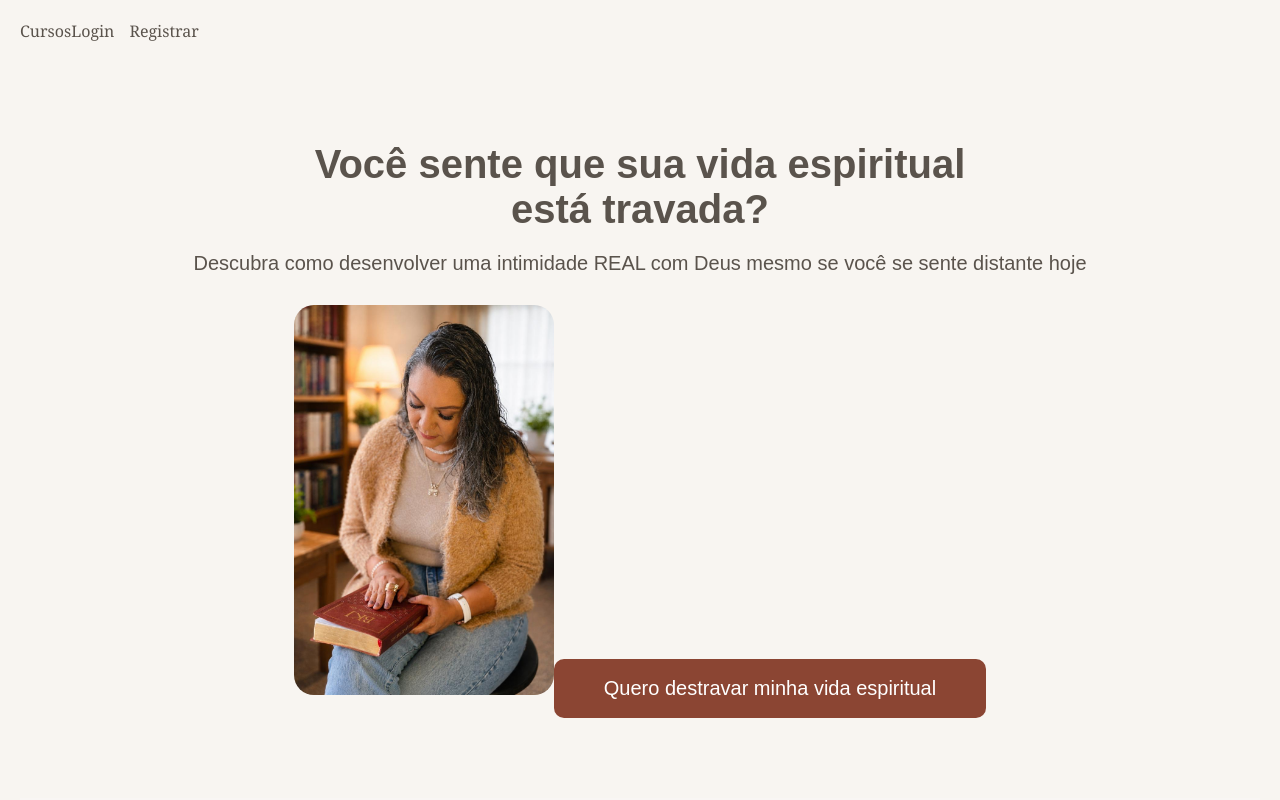
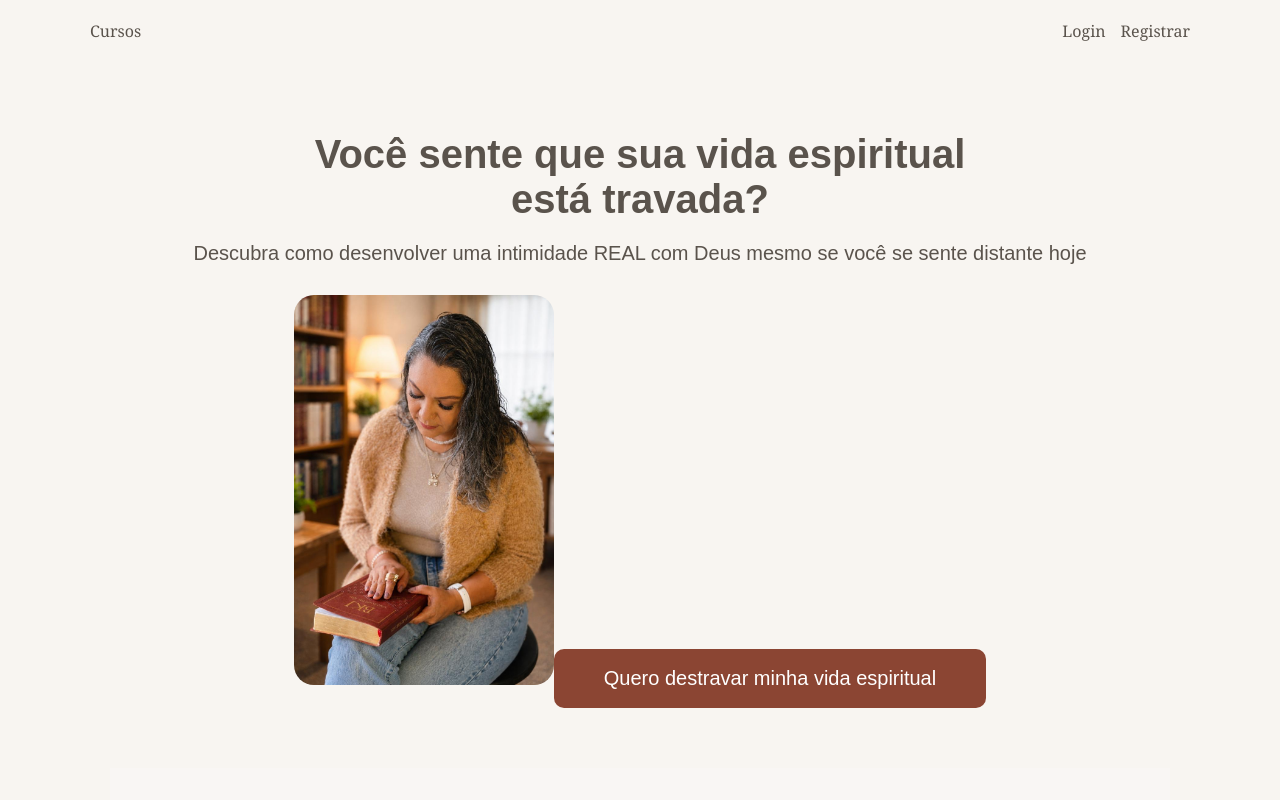
Before and after one commit to Mayra727/avivai-frontend, a React app: page /ebook in a window 1280 px wide. Shown: the top 800 px of the page. Built offline with nearby package versions, Linux system fonts and the light colour scheme; the HTML template or start-up script is replaced by a standard one.

Commit message:
layout ebook

```diff
--- a/src/App.tsx
+++ b/src/App.tsx
@@ -19,49 +19,47 @@ export default function App() {
   return (
     <div style={{ padding: "20px" }}>
 
-      <nav style={{ marginBottom: "20px" }}>
+<nav
+  style={{
+    display: "flex",
+    justifyContent: "space-between",
+    alignItems: "center",
+    maxWidth: "1100px",
+    margin: "0 auto 30px auto",
+  }}
+>
 
-        <Link to="/cursos">
-  Cursos
-</Link>
+  {/* ESQUERDA */}
+  <div style={{ display: "flex", gap: "20px" }}>
+    <Link to="/cursos">Cursos</Link>
+  </div>
+
+  {/* DIREITA */}
+  <div style={{ display: "flex", gap: "15px", alignItems: "center" }}>
 
     {!user && (
       <>
-            <Link to="/login" style={{ marginRight: "15px" }}>
-              Login
-            </Link>
-
-            <Link to="/register">
-              Registrar
-            </Link>
+        <Link to="/login">Login</Link>
+        <Link to="/register">Registrar</Link>
       </>
     )}
 
     {user && (
       <>
-            <Link to="/dashboard" style={{ marginRight: "15px" }}>
-              Dashboard
-            </Link>
-
-            <Link to="/meus-cursos" style={{ marginRight: "15px" }}>
-              Meus Cursos
-            </Link>
+        <Link to="/dashboard">Dashboard</Link>
+        <Link to="/meus-cursos">Meus Cursos</Link>
 
         {user.role === "produtor" && (
-              <Link to="/producer-dashboard" style={{ marginRight: "15px" }}>
-                Painel do Produtor
-              </Link>
+          <Link to="/producer-dashboard">Painel</Link>
         )}
 
-            <span style={{ marginRight: "10px" }}>
-              👤 {user.name}
-            </span>
+        <span>👤 {user.name}</span>
 
-            <button onClick={logout}>
-              Sair
-            </button>
+        <button onClick={logout}>Sair</button>
       </>
     )}
+
+  </div>
 
 </nav>
 
--- a/src/pages/EbookPage.tsx
+++ b/src/pages/EbookPage.tsx
@@ -15,10 +15,17 @@ export default function EbookPage() {
   }
 
   return (
-    <div style={{ fontFamily: "sans-serif" }}>
+    <div
+  style={{
+    fontFamily: "sans-serif",
+    maxWidth: "1100px",
+    margin: "0 auto",
+    padding: "0 20px"
+  }}
+>
 
       {/* HERO */}
-      <section style={{ padding: "80px 20px", textAlign: "center" }}>
+      <section style={{ padding: "60px 0px", textAlign: "center" }}>
         <h1 style={{ fontSize: "40px", maxWidth: "700px", margin: "0 auto" }}>
           Você sente que sua vida espiritual está travada?
         </h1>
@@ -56,7 +63,7 @@ export default function EbookPage() {
       </section>
 
       {/* DOR */}
-      <section style={{ padding: "60px 20px", textAlign: "center", background: "#f9f6f4" }}>
+      <section style={{ padding: "60px 0px", textAlign: "center", background: "#f9f6f4" }}>
         <h2>Se você sente isso, esse livro é pra você:</h2>
 
         <ul style={{ marginTop: "20px", lineHeight: "32px", listStyle: "none" }}>
@@ -83,7 +90,7 @@ export default function EbookPage() {
       </section>
 
       {/* TRANSFORMAÇÃO */}
-      <section style={{ padding: "60px 20px", textAlign: "center" }}>
+      <section style={{ padding: "60px 0px", textAlign: "center" }}>
         <h2>O que você vai viver:</h2>
 
         <ul style={{ marginTop: "20px", lineHeight: "32px", listStyle: "none" }}>
@@ -95,7 +102,7 @@ export default function EbookPage() {
       </section>
 
       {/* PRODUTO */}
-      <section style={{ padding: "80px 20px", textAlign: "center", background: "#f3ece8" }}>
+      <section style={{ padding: "60px 0px", textAlign: "center", background: "#f3ece8" }}>
         <h2>📘 Primeiros Conceitos: O Caminho da Intimidade</h2>
 
 <img
@@ -113,7 +120,7 @@ export default function EbookPage() {
           Volume 1 da Trilogia da Intimidade
         </p>
 
-        <p style={{ maxWidth: "600px", margin: "20px auto" }}>
+        <p style={{ maxWidth: "650px", margin: "20px auto" }}>
           Um guia prático para destravar sua vida espiritual
           e iniciar sua jornada de intimidade real com Deus.
         </p>
@@ -138,7 +145,7 @@ export default function EbookPage() {
       </section>
 
       {/* CTA FINAL */}
-      <section style={{ padding: "80px 20px", textAlign: "center" }}>
+      <section style={{ padding: "60px 0px", textAlign: "center" }}>
         <h2>⚠️ Oferta por tempo limitado</h2>
 
         <button
```
Lines whose indentation alone changed are shown as unchanged.
